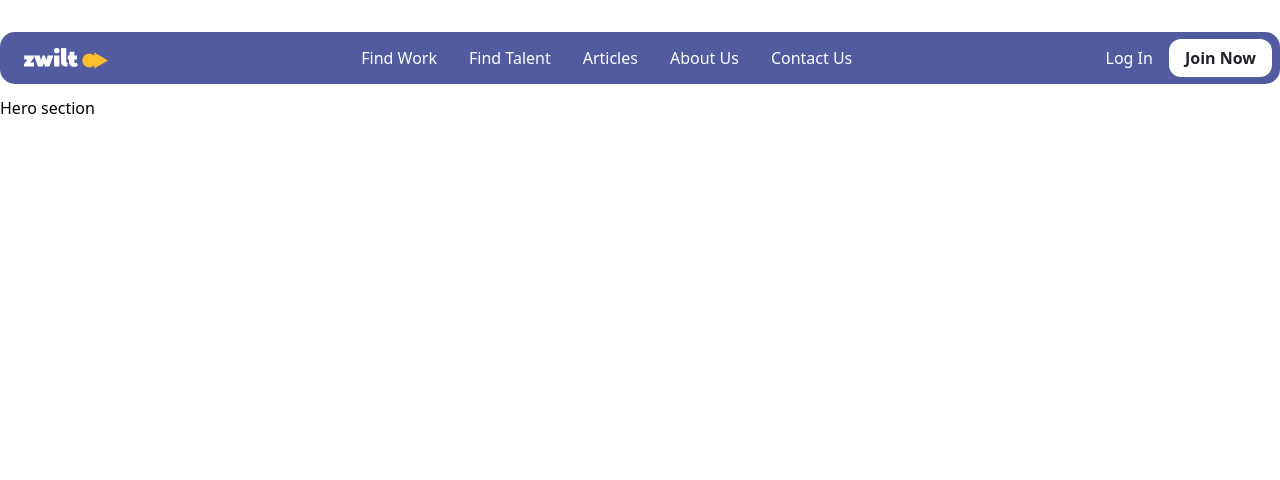
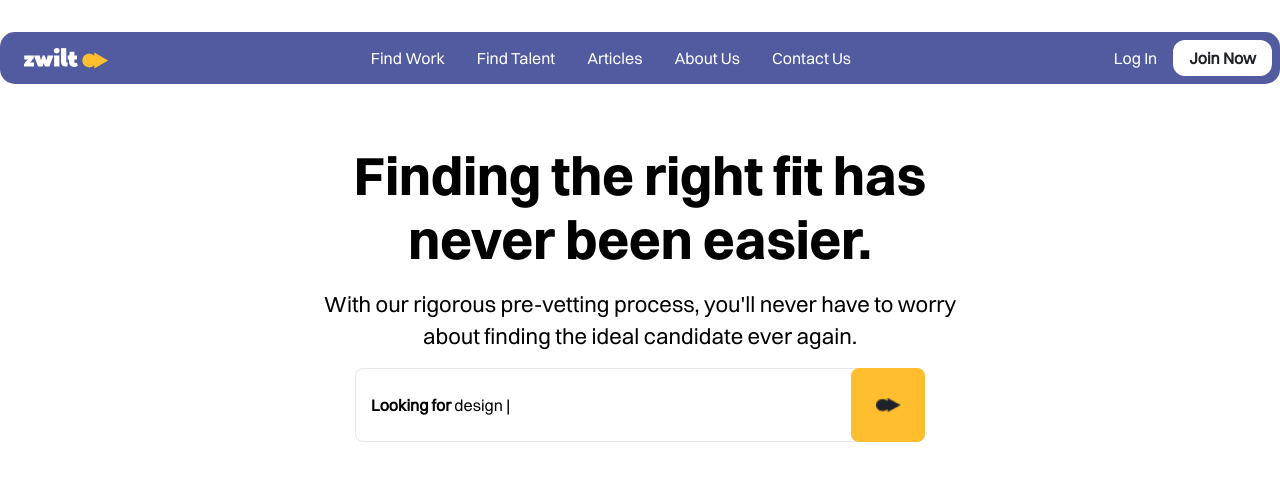
Before and after one commit to bezbrain/Punch-assessment, a React (Vite) app: page / in a window 1280 px wide. Shown: the top 480 px of the page. Built offline with nearby package versions, Linux system fonts and the light colour scheme.

Commit message:
Develop the upper part of the hero section

```diff
--- /dev/null
+++ b/src/assets/images/index.ts
@@ -0,0 +1,3 @@
+import inputIcon from "./input-submit.png";
+
+export { inputIcon };
--- /dev/null
+++ b/src/components/hero/hero.tsx
@@ -0,0 +1,82 @@
+import { useRef, useState } from "react";
+import styled from "styled-components";
+
+import { inputIcon } from "../../assets/images";
+
+const Hero = () => {
+  const [isPlaceholder, setIsPlaceholder] = useState<boolean>(true);
+
+  const inputRef = useRef<HTMLInputElement | null>(null);
+
+  const handleInputChange = () => {
+    if (inputRef.current) {
+      if (inputRef.current.value.length === 0) {
+        setIsPlaceholder(true);
+      }
+    }
+  };
+
+  return (
+    <HeroWrapper>
+      <div className="top__hero max-w-[670px] mx-auto px-4 text-center">
+        <h1 className="text-[54px] leading-[64px]">
+          Finding the right fit has never been easier.
+        </h1>
+        <p className="text-[22px]">
+          With our rigorous pre-vetting process, you'll never have to worry
+          about finding the ideal candidate ever again.
+        </p>
+
+        <div className="input__container">
+          {isPlaceholder && (
+            <p className="absolute left-4">
+              <span className="font-semibold">Looking for</span> design |
+            </p>
+          )}
+          <input
+            type="text"
+            // placeholder="Looking for design |"
+            className="border-[1px] h-full pl-4 pr-[5.5rem] rounded-lg w-full"
+            ref={inputRef}
+            onKeyDown={() => setIsPlaceholder(false)}
+            onChange={handleInputChange}
+          />
+          <div className="bg-[#FFBE2E] h-[74px] w-[74px] flex items-center justify-center rounded-lg cursor-pointer absolute right-0">
+            <img src={inputIcon} alt="icon" className="w-[25px] h-[15px]" />
+          </div>
+        </div>
+      </div>
+    </HeroWrapper>
+  );
+};
+
+export default Hero;
+
+const HeroWrapper = styled.section`
+  padding-top: 18vh;
+
+  .top__hero > h1 {
+    font-family: "Switzer-Bold";
+  }
+
+  .top__hero > p {
+    margin-top: 1rem;
+    line-height: 32px;
+  }
+
+  .input__container {
+    /* border: 2px solid red; */
+    position: relative;
+    max-width: 570px;
+    margin: 1rem auto;
+    display: flex;
+    align-items: center;
+    height: 74px;
+  }
+  .input__container > input::placeholder {
+    font-size: 16px;
+  }
+  .input__container > input:focus {
+    outline: 1px solid #525aa0;
+  }
+`;
--- /dev/null
+++ b/src/components/hero/index.ts
@@ -0,0 +1,3 @@
+import Hero from "./hero";
+
+export { Hero };
--- a/src/generalCss/font.css
+++ b/src/generalCss/font.css
@@ -8,8 +8,8 @@
 
 @font-face {
   font-family: "Switzer-Bold";
-  src: url("../asset/fonts/Switzer-Bold.woff2") format("woff2"),
-    url("../asset/fonts/Switzer-Bold.woff") format("woff");
+  src: url("../assets/fonts/Switzer-Bold.woff2") format("woff2"),
+    url("../assets/fonts/Switzer-Bold.woff") format("woff");
   font-weight: 700;
   font-style: normal;
 }
--- a/src/generalCss/index.css
+++ b/src/generalCss/index.css
@@ -1,8 +1,8 @@
+@import url("./font.css");
+
 @tailwind base;
 @tailwind components;
 @tailwind utilities;
-
-@import url("./font.css");
 
 * {
   padding: 0px;
@@ -11,5 +11,5 @@
 }
 
 body {
-  /* font-family: "Switzer", sans-serif; */
+  font-family: "Switzer-Regular";
 }
--- a/src/pages/landing.page.tsx
+++ b/src/pages/landing.page.tsx
@@ -1,10 +1,11 @@
+import { Hero } from "../components/hero";
 import { NavBar } from "../components/navBar";
 
 const LandingPage = () => {
   return (
     <main>
       <NavBar />
-      <p className="pt-24">Hero section</p>
+      <Hero />
     </main>
   );
 };
```
Also changed, not shown: src/assets/images/input-submit.png (added).
